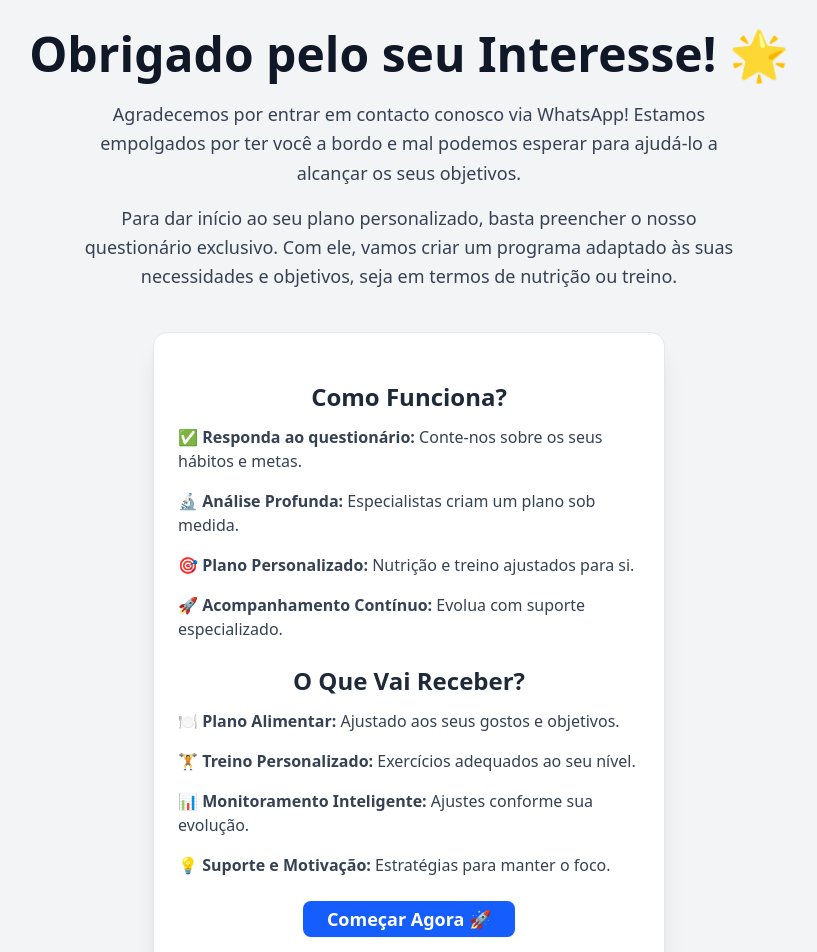
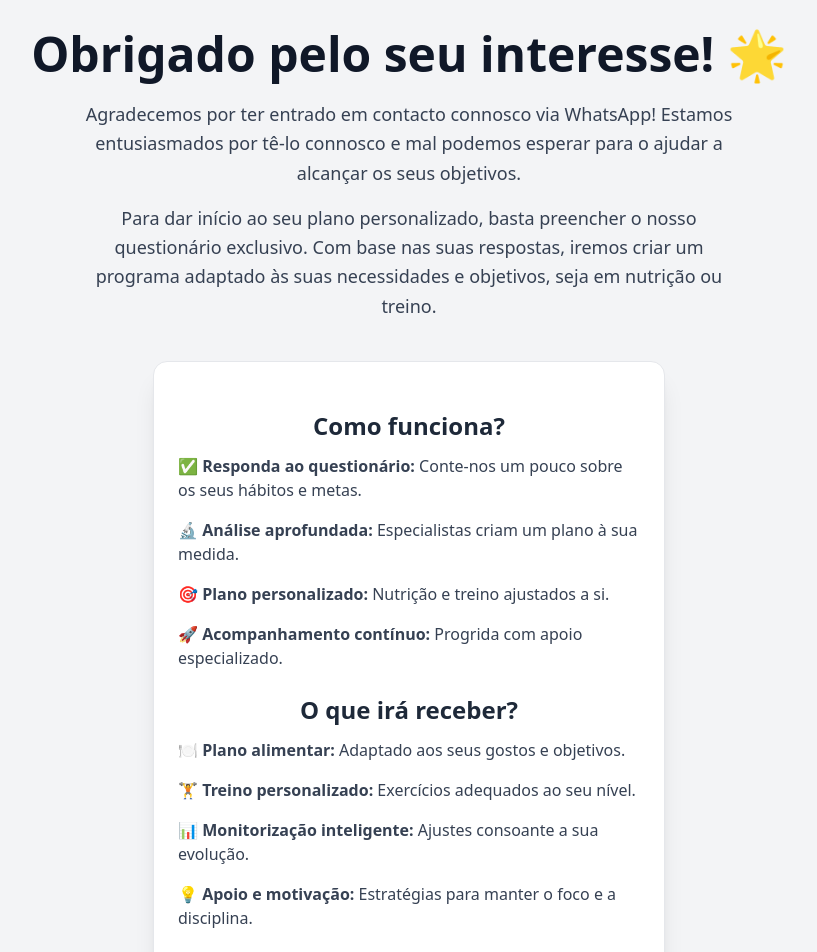
Before and after one commit to vmirfak/fit-hub-registration-page, a React (Vite) app: page / in a window 1280 px wide. Shown: the top 952 px of the page, without its empty margins (231-1048 px from the left). Built offline with nearby package versions, Linux system fonts and the light colour scheme.

Commit message:
translation

```diff
--- a/src/pages/Landing.tsx
+++ b/src/pages/Landing.tsx
@@ -15,45 +15,45 @@ export default function Landing() {
         className="text-center"
       >
         <h1 className="text-3xl sm:text-4xl md:text-5xl font-extrabold text-gray-900 mb-4 leading-tight">
-          Obrigado pelo seu Interesse! 🌟
+          Obrigado pelo seu interesse! 🌟
         </h1>
         <p className="text-gray-700 text-base sm:text-lg max-w-2xl mx-auto leading-relaxed">
-          Agradecemos por entrar em contacto conosco via WhatsApp! Estamos empolgados por ter você a bordo
-          e mal podemos esperar para ajudá-lo a alcançar os seus objetivos.
+          Agradecemos por ter entrado em contacto connosco via WhatsApp! Estamos entusiasmados por tê-lo connosco
+          e mal podemos esperar para o ajudar a alcançar os seus objetivos.
         </p>
         <p className="text-gray-700 text-base sm:text-lg max-w-2xl mx-auto leading-relaxed mt-4">
           Para dar início ao seu plano personalizado, basta preencher o nosso questionário exclusivo.
-          Com ele, vamos criar um programa adaptado às suas necessidades e objetivos, seja em termos de nutrição ou treino.
+          Com base nas suas respostas, iremos criar um programa adaptado às suas necessidades e objetivos, seja em nutrição ou treino.
         </p>
       </motion.div>
 
       <Card className="mt-10 w-full max-w-lg shadow-xl border border-gray-200">
         <CardContent className="p-5 sm:p-6 text-center">
           <h2 className="text-xl sm:text-2xl font-semibold text-gray-800 mb-3">
-            Como Funciona?
+            Como funciona?
           </h2>
           <ul className="text-gray-700 text-sm sm:text-base text-left space-y-3 sm:space-y-4">
-            <li>✅ <strong>Responda ao questionário:</strong> Conte-nos sobre os seus hábitos e metas.</li>
-            <li>🔬 <strong>Análise Profunda:</strong> Especialistas criam um plano sob medida.</li>
-            <li>🎯 <strong>Plano Personalizado:</strong> Nutrição e treino ajustados para si.</li>
-            <li>🚀 <strong>Acompanhamento Contínuo:</strong> Evolua com suporte especializado.</li>
+            <li>✅ <strong>Responda ao questionário:</strong> Conte-nos um pouco sobre os seus hábitos e metas.</li>
+            <li>🔬 <strong>Análise aprofundada:</strong> Especialistas criam um plano à sua medida.</li>
+            <li>🎯 <strong>Plano personalizado:</strong> Nutrição e treino ajustados a si.</li>
+            <li>🚀 <strong>Acompanhamento contínuo:</strong> Progrida com apoio especializado.</li>
           </ul>
 
           <h2 className="text-xl sm:text-2xl font-semibold text-gray-800 mt-6 mb-3">
-            O Que Vai Receber?
+            O que irá receber?
           </h2>
           <ul className="text-gray-700 text-sm sm:text-base text-left space-y-3 sm:space-y-4">
-            <li>🍽️ <strong>Plano Alimentar:</strong> Ajustado aos seus gostos e objetivos.</li>
-            <li>🏋️ <strong>Treino Personalizado:</strong> Exercícios adequados ao seu nível.</li>
-            <li>📊 <strong>Monitoramento Inteligente:</strong> Ajustes conforme sua evolução.</li>
-            <li>💡 <strong>Suporte e Motivação:</strong> Estratégias para manter o foco.</li>
+            <li>🍽️ <strong>Plano alimentar:</strong> Adaptado aos seus gostos e objetivos.</li>
+            <li>🏋️ <strong>Treino personalizado:</strong> Exercícios adequados ao seu nível.</li>
+            <li>📊 <strong>Monitorização inteligente:</strong> Ajustes consoante a sua evolução.</li>
+            <li>💡 <strong>Apoio e motivação:</strong> Estratégias para manter o foco e a disciplina.</li>
           </ul>
 
           <Button
             className="mt-6 w-full sm:w-auto px-6 py-3 text-base sm:text-lg font-bold bg-blue-600 hover:bg-blue-700 text-white transition-all duration-300"
             onClick={() => navigate("/anamnese")}
           >
-            Começar Agora 🚀
+            Começar agora 🚀
           </Button>
         </CardContent>
       </Card>
```
